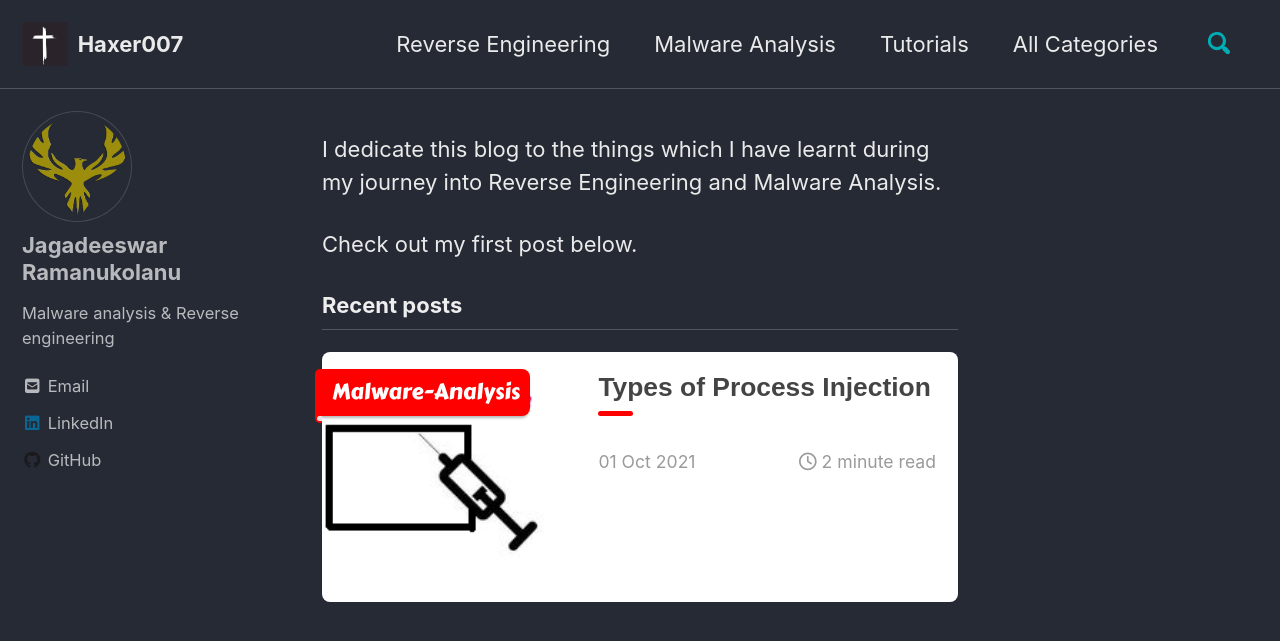
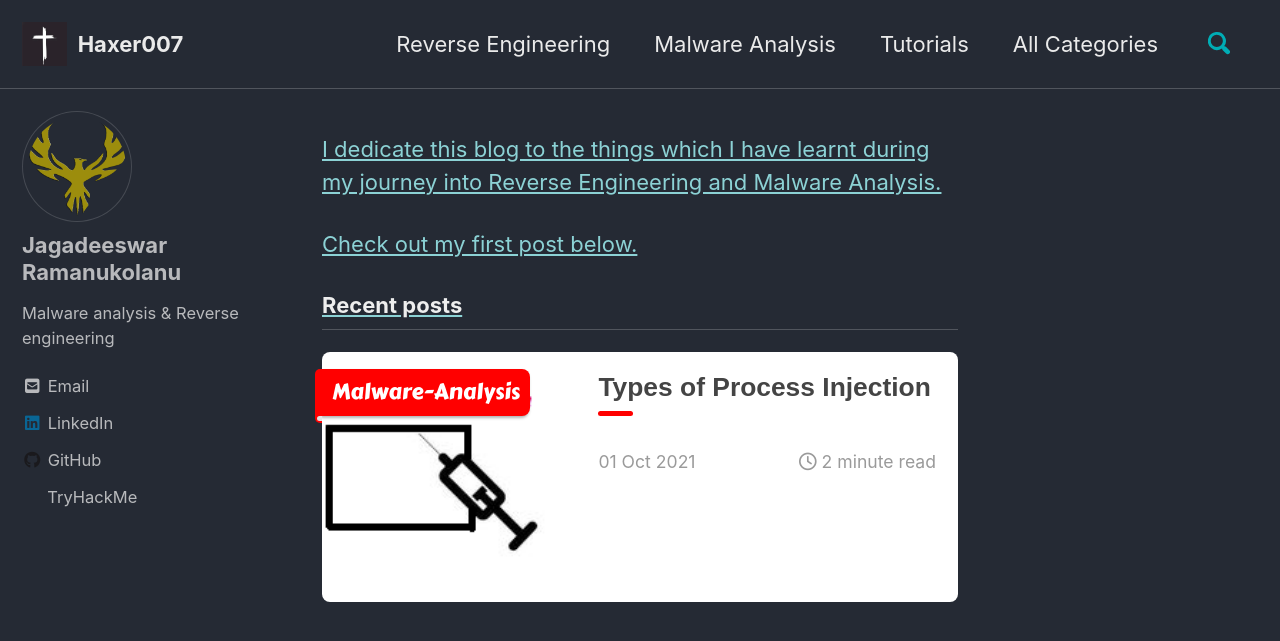
Before and after one commit to Haxer007/haxer007.github.io, a Jekyll site: the page built from index.md, in a window 1280 px wide and 900 px high. Shown: the top 641 px of the window. Built offline with Jekyll 4.4.1, drawn with Linux system fonts in a browser that asks for light colours; cached includes are drawn as plain includes; nearby versions of some CDN libraries; the list of posts is cut into pages by our own code.

Commit message:
Update author-profile-custom-links.html

```diff
--- a/_includes/author-profile-custom-links.html
+++ b/_includes/author-profile-custom-links.html
@@ -1,8 +1,11 @@
 <li>
-<script src="https://tryhackme.com/badge/662005"></script>
+<a href="https://tryhackme.com/p/HaxerOnyx" itemprop="sameAs" rel="nofollow noopener noreferrer">
+  <i class="fas fa-fw" aria-hidden="true"></i> TryHackMe
+
+
 </li>
 <!--
-  <li>
+  <li><img src="https://tryhackme-badges.s3.amazonaws.com/HaxerOnyx.png" alt="TryHackMe">
     <a href="http://link-to-whatever-social-network.com/user/" itemprop="sameAs" rel="nofollow noopener noreferrer">
       <i class="fas fa-fw" aria-hidden="true"></i> Custom Social Profile Link
     </a>
```
